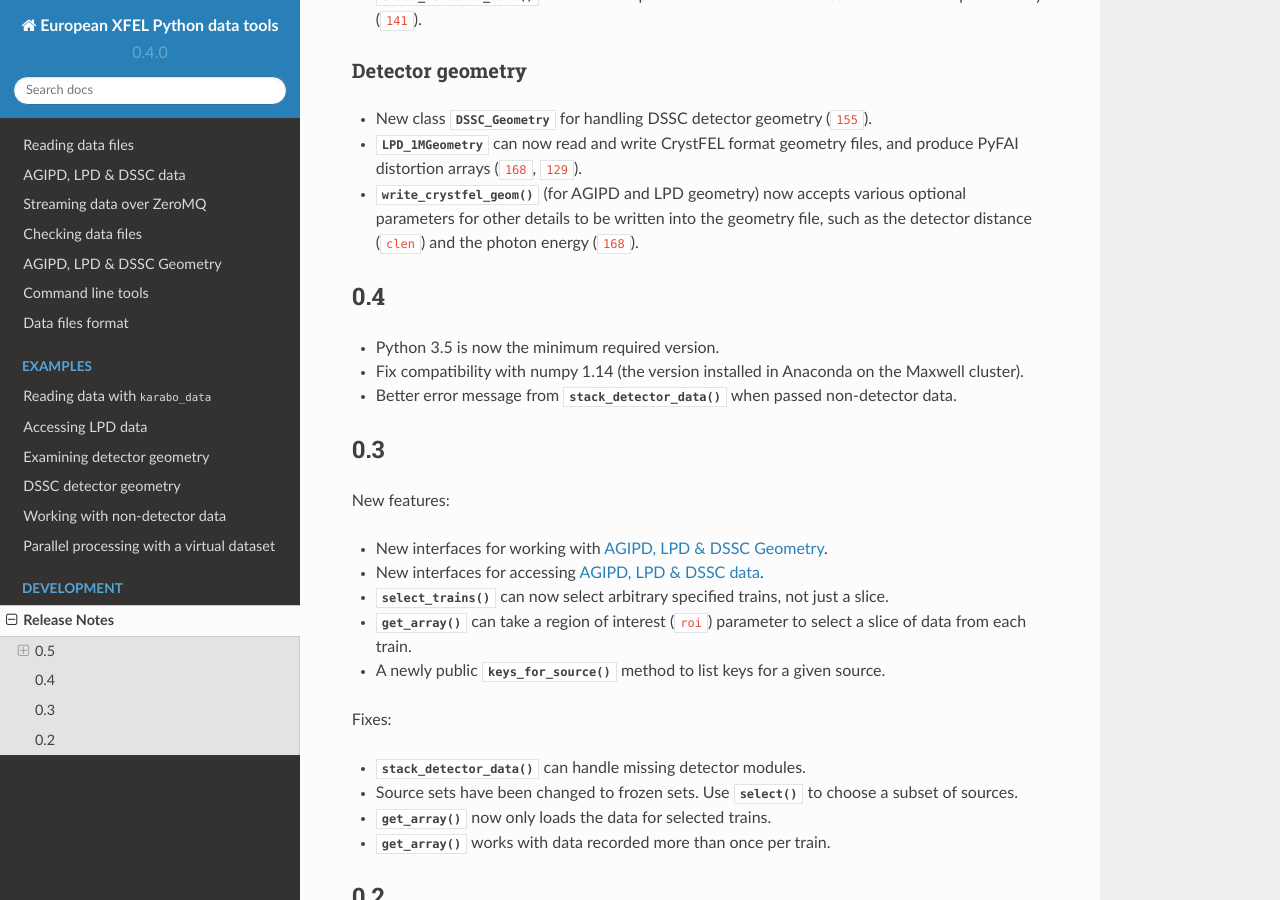
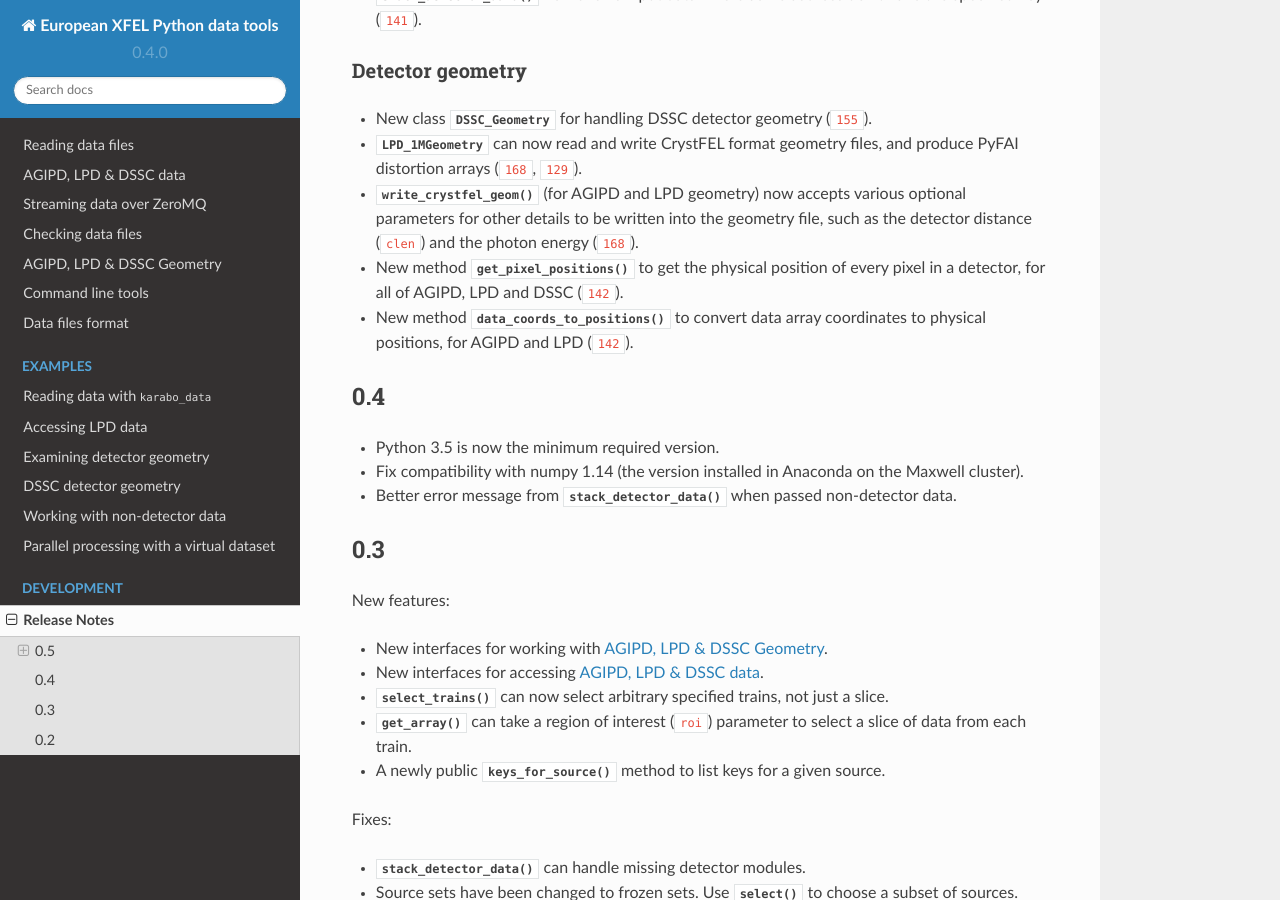
Before and after one commit to European-XFEL/karabo_data, a Sphinx documentation site: the page built from docs/changelog.rst, in a window 1280 px wide and 900 px high, scrolled down 456 px. Built offline with Sphinx 7.4.7 and the Read the Docs theme 2.0.0, drawn with Linux system fonts in a browser that asks for light colours; pages that are not in the unit, such as notebooks, are missing from menus; cross-references to code outside the pages are shown as plain code.

Commit message:
Add new geometry methods to release notes

```diff
--- a/docs/changelog.rst
+++ b/docs/changelog.rst
@@ -31,6 +31,11 @@ Detector geometry
   now accepts various optional parameters for other details to be written into
   the geometry file, such as the detector distance (``clen``) and the photon
   energy (:ghpull:`168`).
+- New method :meth:`~.AGIPD_1MGeometry.get_pixel_positions` to get the physical
+  position of every pixel in a detector, for all of AGIPD, LPD and DSSC
+  (:ghpull:`142`).
+- New method :meth:`~.AGIPD_1MGeometry.data_coords_to_positions` to convert data
+  array coordinates to physical positions, for AGIPD and LPD (:ghpull:`142`).
 
 0.4
 ---
```
